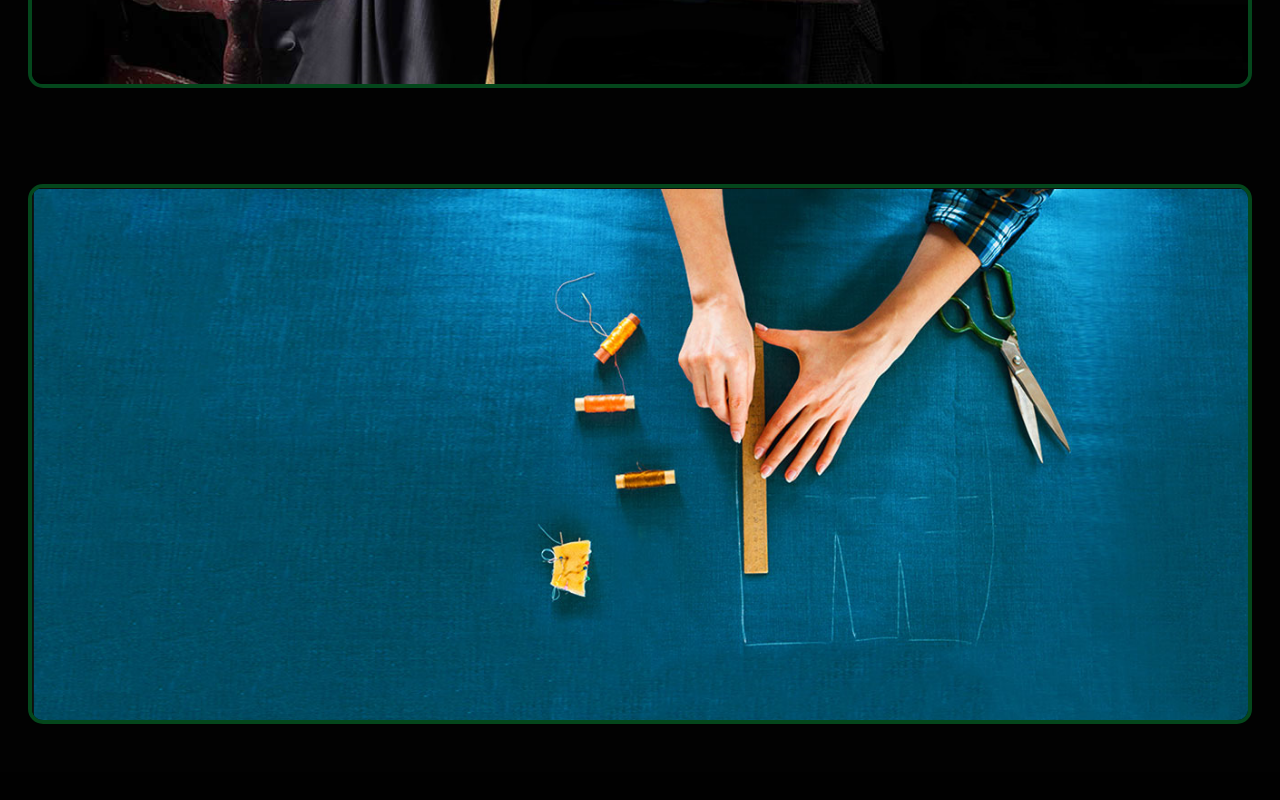
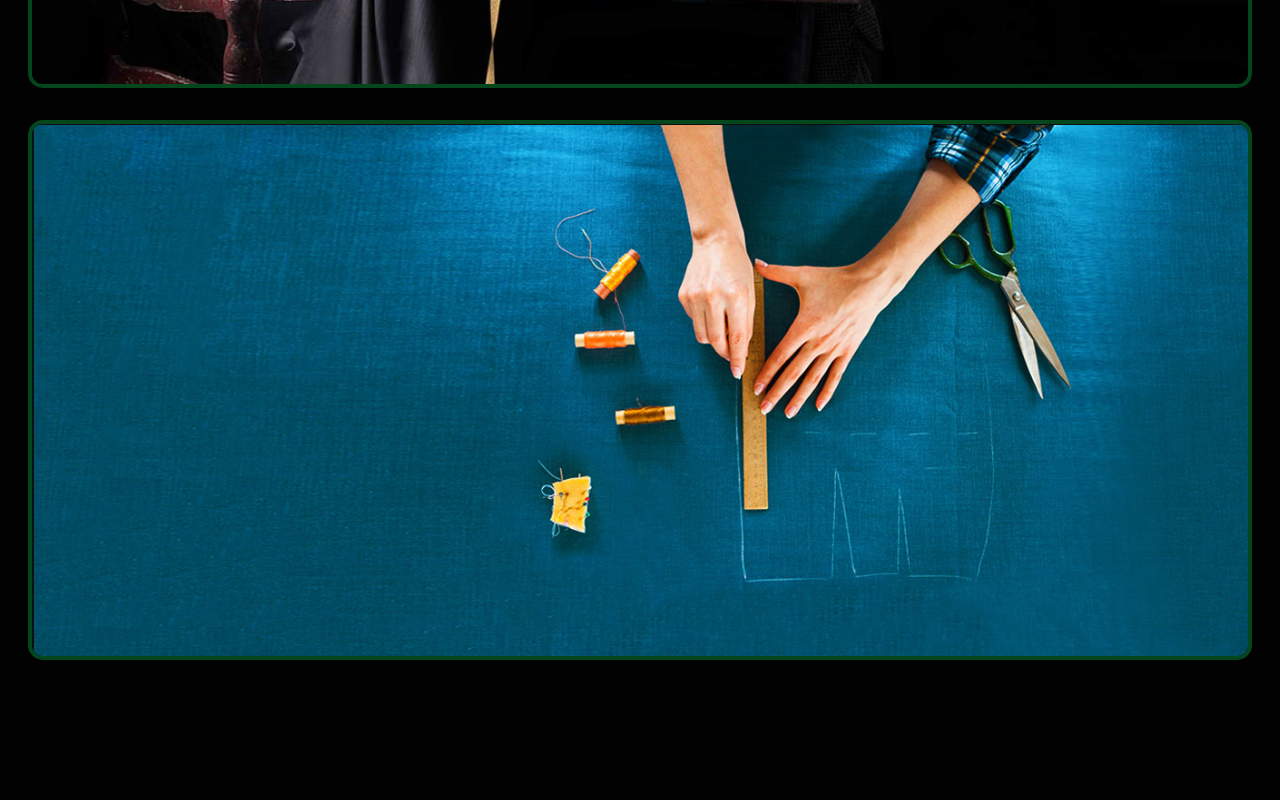
Before and after one commit to Al-Nisa-DesigningBrand/Al-Nisa, a plain HTML site: page index.html in a window 1280 px wide. Shown: the part 580-1380 px from the top of the page. Drawn offline with Linux system fonts and the light colour scheme.

Commit message:
Update index.html
Signed-off-by: Al-Nisa-DesigningBrand <friends.22384@gmail.com>

```diff
--- a/index.html
+++ b/index.html
@@ -21,19 +21,9 @@
   <section class="process">
     <div class="process-images">
       <img src="1.png" width="2000" height="2000" alt="Process Image 1">
-
+      <img src="2.png" width="2000" height="2000" alt="Process Image 2">
     </div>
   </section>
-
-   <!-- New Process Section with Two Images -->
-  <section class="process">
-    <div class="process-images">
-    <img src="2.png" width="2000" height="2000" alt="Process Image 2">
-
-    </div>
-  </section>
-
-
 
   <header class="hero">
     <h1>Quality Apparel</h1>
```
